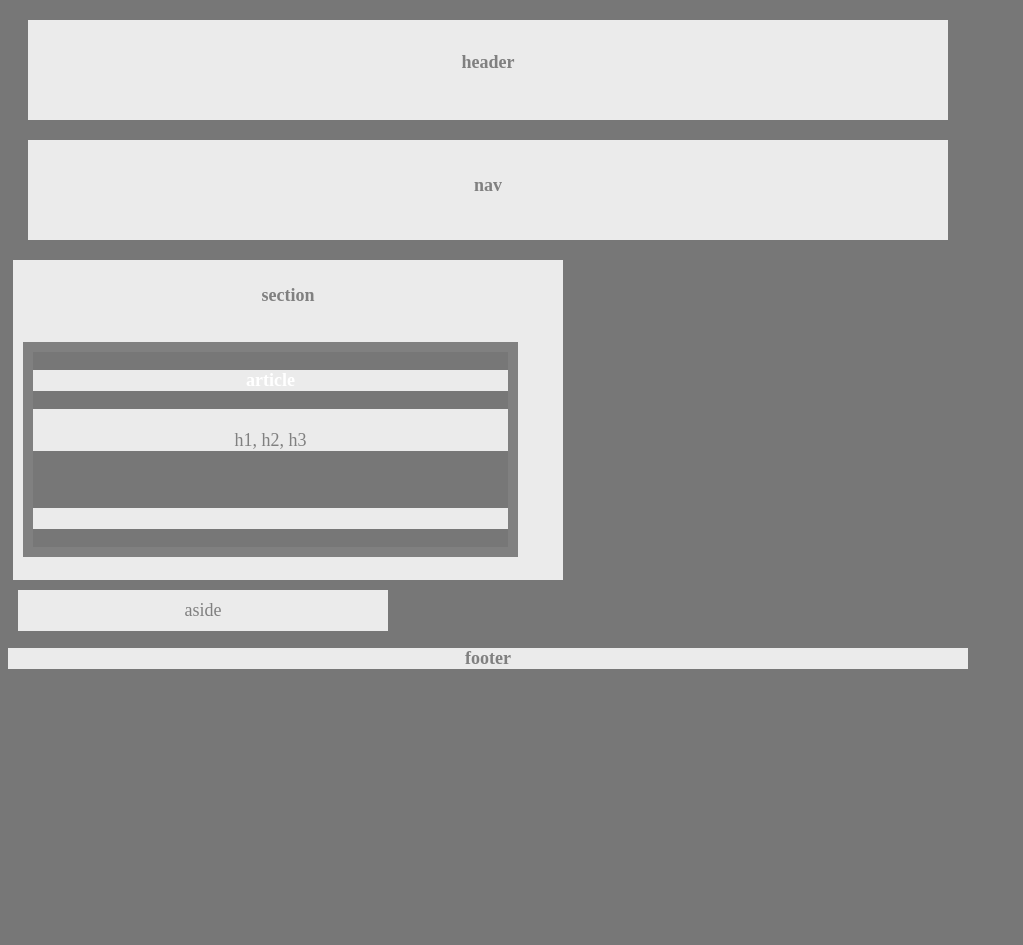
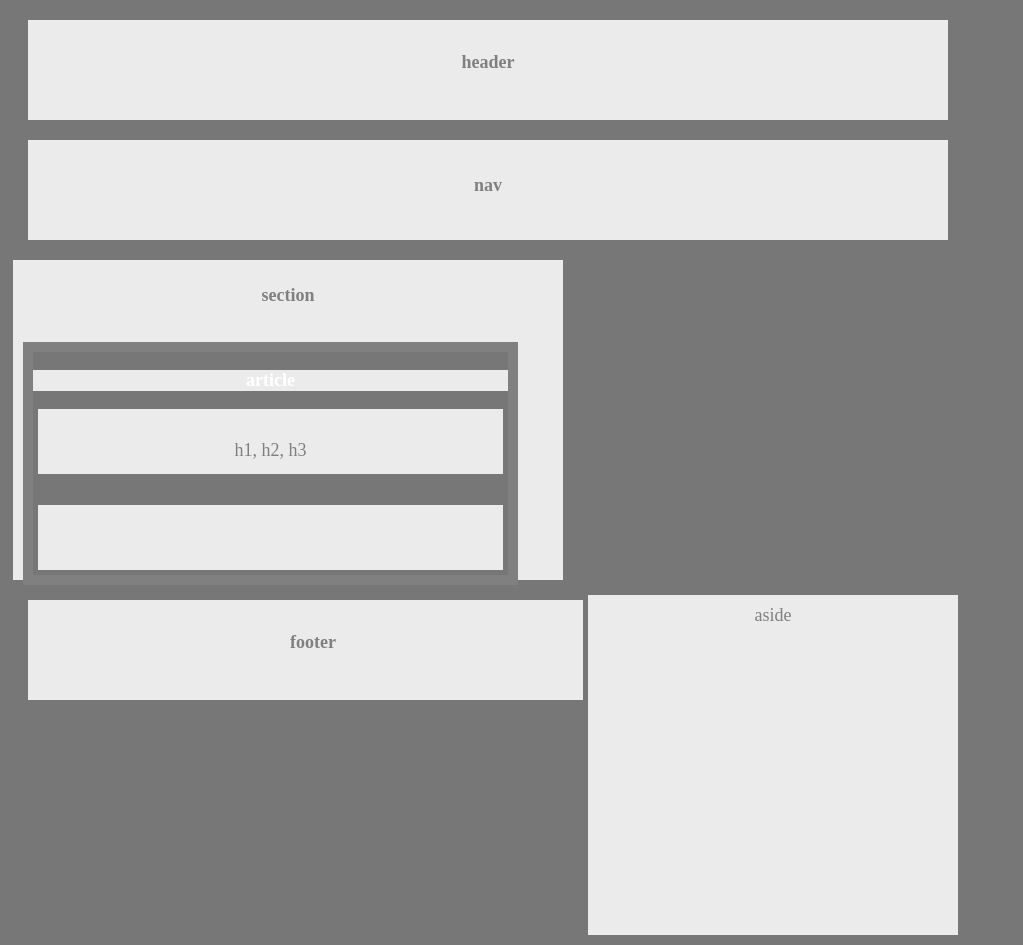
Before and after one commit to rmjones112/HW-Wireframe, a plain HTML site: page index.html in a window 1280 px wide. Shown: the whole page, without its empty margins (0-1023 px from the left). Before the commit the page ends 800 px from the top, so only its background shows below. Drawn offline with Linux system fonts and the light colour scheme.

Commit message:
more css work

```diff
--- a/style.css
+++ b/style.css
@@ -18,7 +18,7 @@ header {
     background: #ebebeb;
     margin: 20px;
     padding: 20px;
-    border: 0px;
+    border: 0px solid #777;
     height: 60px;
 }
 
@@ -30,7 +30,7 @@ nav {
     background: #ebebeb;
     margin: 20px;
     padding: 20px;
-    border:0px;
+    border:0px solid #777;
     height: 60px;
 }
 
@@ -44,7 +44,7 @@ section {
     width: 495px;
     font-size: 18px;
     padding: 10px;
-    border: 0px;
+    border: 5px solid #777
     margin:10px;
     height:300px
 
@@ -59,8 +59,8 @@ section h1 {
 .side1 { width: 530px;
     padding: 10px;
     margin: 5px;
-    border: 5px
-    float:
+    border: 5px solid #777
+    float: left;
 
 }
 
@@ -69,7 +69,7 @@ section h1 {
     padding: 10px;
     margin: 5px;
     border: 5px solid #777;
-    float:
+    float: right;
 
 }
 
@@ -89,12 +89,21 @@ article p {
     background: #ebebeb;
     color: grey;
     font-size: 18px;
+    height: 45px;
+    padding: 10px;
+    margin: 5px;
+    border-left: 5px;
+    border-right: 5px;
 
 }
 
 aside {
     background: #ebebeb;
     font-size: 18px;
+    padding:10px;
+    border:5px solid #777;
+    margin: 10px;
+    height:320px
 }
 
 aside h1 {
@@ -104,6 +113,11 @@ aside h1 {
 
 footer {
     background: #ebebeb;
+    margin:20px;
+    padding:20px;
+    border:0px;
+    height:60px;
+
 }
 
 footer h1 {    color: grey;
```
